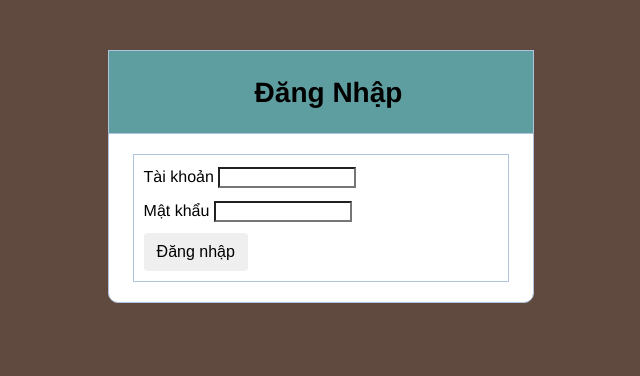
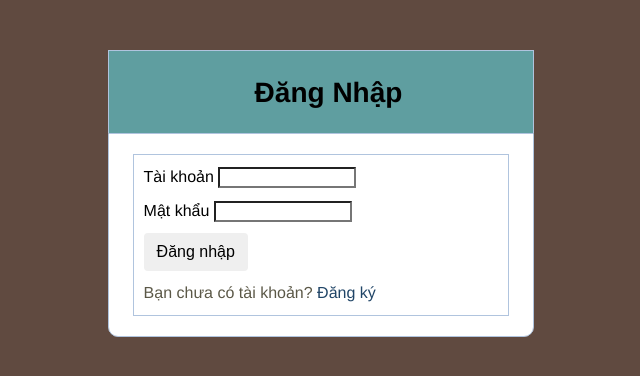
Before and after one commit to thanhphu1930/forum_studens, a PHP site: page /login.php in a window 1280 px wide. Shown: the top 376 px of the page, without its empty margins (319-959 px from the left). Run offline with PHP 8.4, Linux system fonts and the light colour scheme.

Commit message:
Update Login2

```diff
--- a/login.php
+++ b/login.php
@@ -23,6 +23,9 @@
   	<div class="input-group">
   		<button type="submit" class="btn" name="login_user" >Đăng nhập</button>
   	</div>
+  	<p>
+  		Bạn chưa có tài khoản? <a href="register.php">Đăng ký</a>
+  	</p>
   </form>
   </div>
 </body>
```
